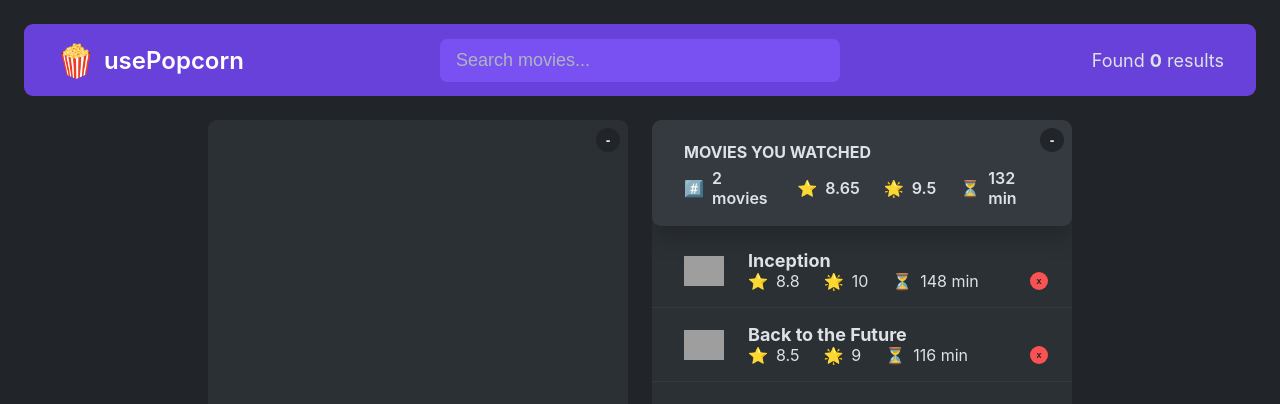
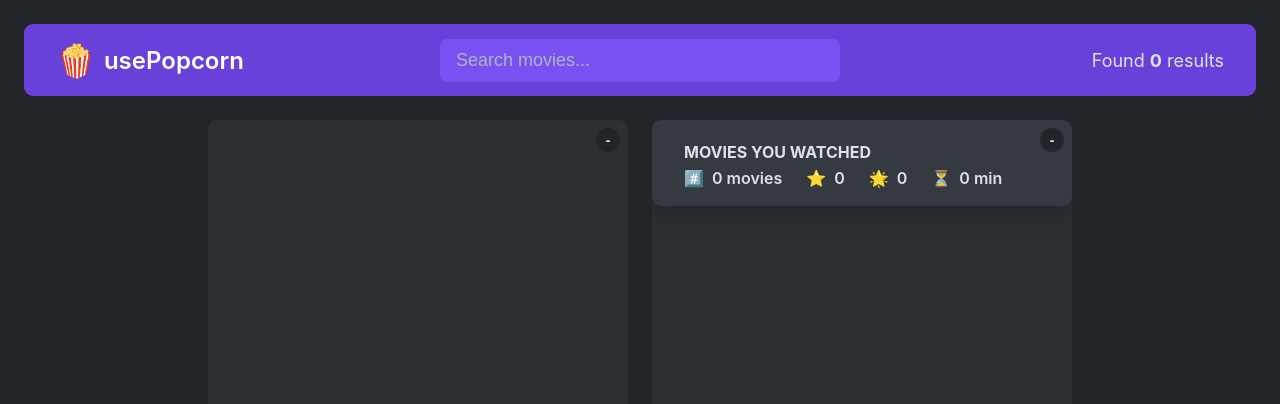
Before and after one commit to HarunaZakaria/Hackerboost, a React (Vite) app in the folder usepopcorn/: page / in a window 1280 px wide. Shown: the top 404 px of the page. Built offline with nearby package versions, Linux system fonts and the light colour scheme; grey boxes are pictures that could not be loaded.

Commit message:
add localStorage

```diff
--- a/usepopcorn/src/one.jsx
+++ b/usepopcorn/src/one.jsx
@@ -18,11 +18,22 @@ const key = "a468643e";
 
 function One() {
   const [movies, setMovies] = useState(tempMovieData);
-  const [watched, setWatched] = useState(tempWatchedData);
+  // const [watched, setWatched] = useState(tempWatchedData);
   const [isLoading, setIsLoading] = useState(false);
   const [error, setError] = useState("");
   const [query, setQuery] = useState("");
   const [selectedId, setSelectedId] = useState(null);
+
+  //Load from localStorage on the initial render
+  const [watched, setWatched] = useState(() => {
+    const storedWatched = localStorage.getItem("watched");
+    return storedWatched ? JSON.parse(storedWatched) : [];
+  });
+
+//save to localStorage whenever watched changes
+ useEffect(() => {
+    localStorage.setItem("watched", JSON.stringify(watched));
+  }, [watched]);
 
   //handle selected movie id
   function handleSelectMovieId(id) {
```
